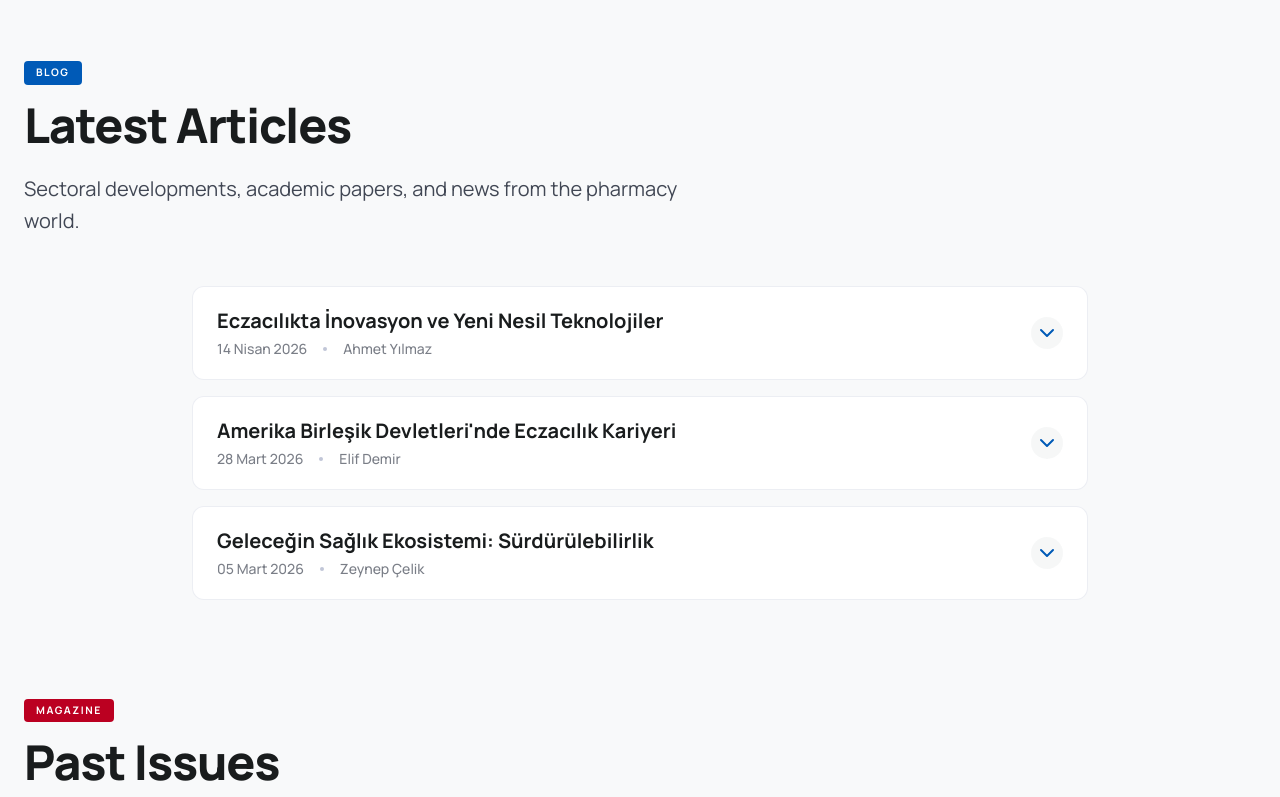
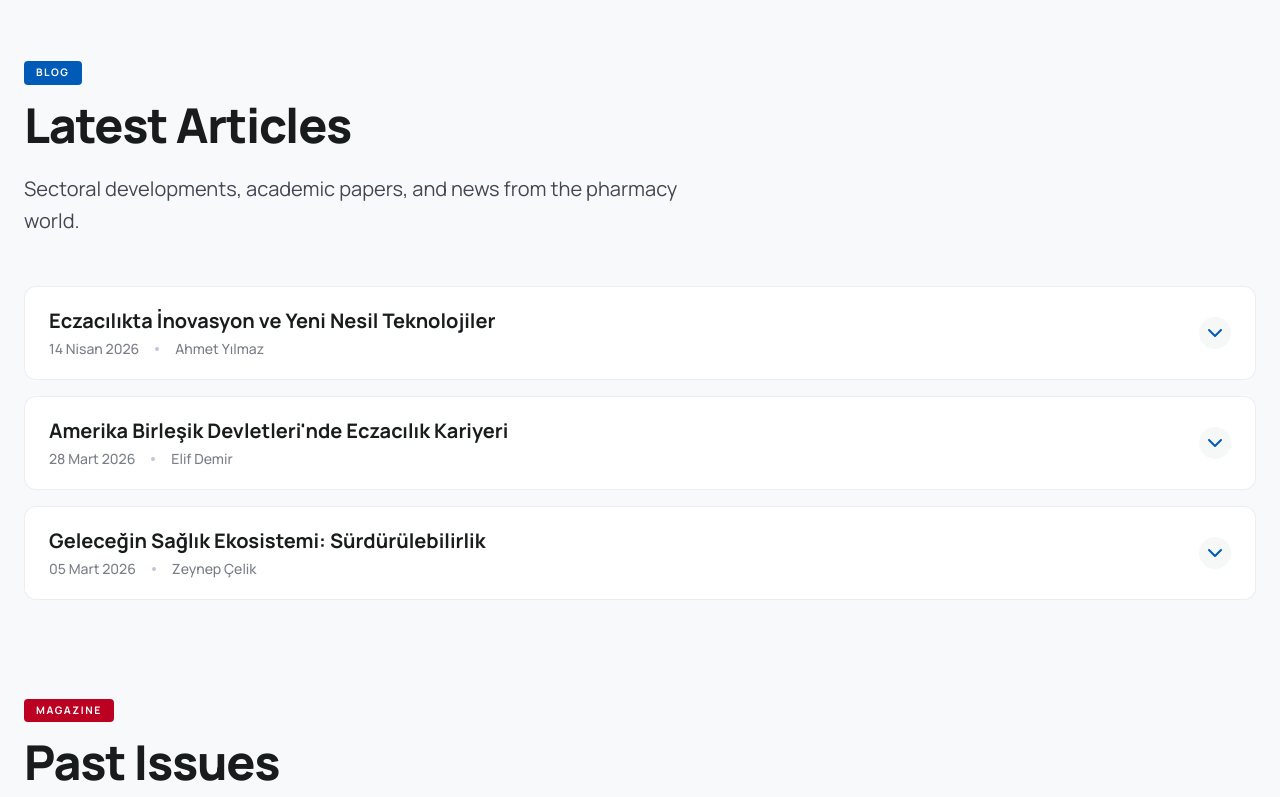
Before and after one commit to bulutmuf/taeb, a React (Vite) app: page /media in a window 1280 px wide. Shown: the part 375-1172 px from the top of the page. Built offline with nearby package versions, Linux system fonts and the light colour scheme.

Commit message:
style: align blog section cards with group headings

```diff
--- a/src/components/media/BlogSection.tsx
+++ b/src/components/media/BlogSection.tsx
@@ -45,7 +45,7 @@
         />
       </div>
 
-      <div className="max-w-4xl mx-auto space-y-4">
+      <div className="space-y-4">
         {blogPosts.map((post) => (
           <div
             key={post.id}
```
